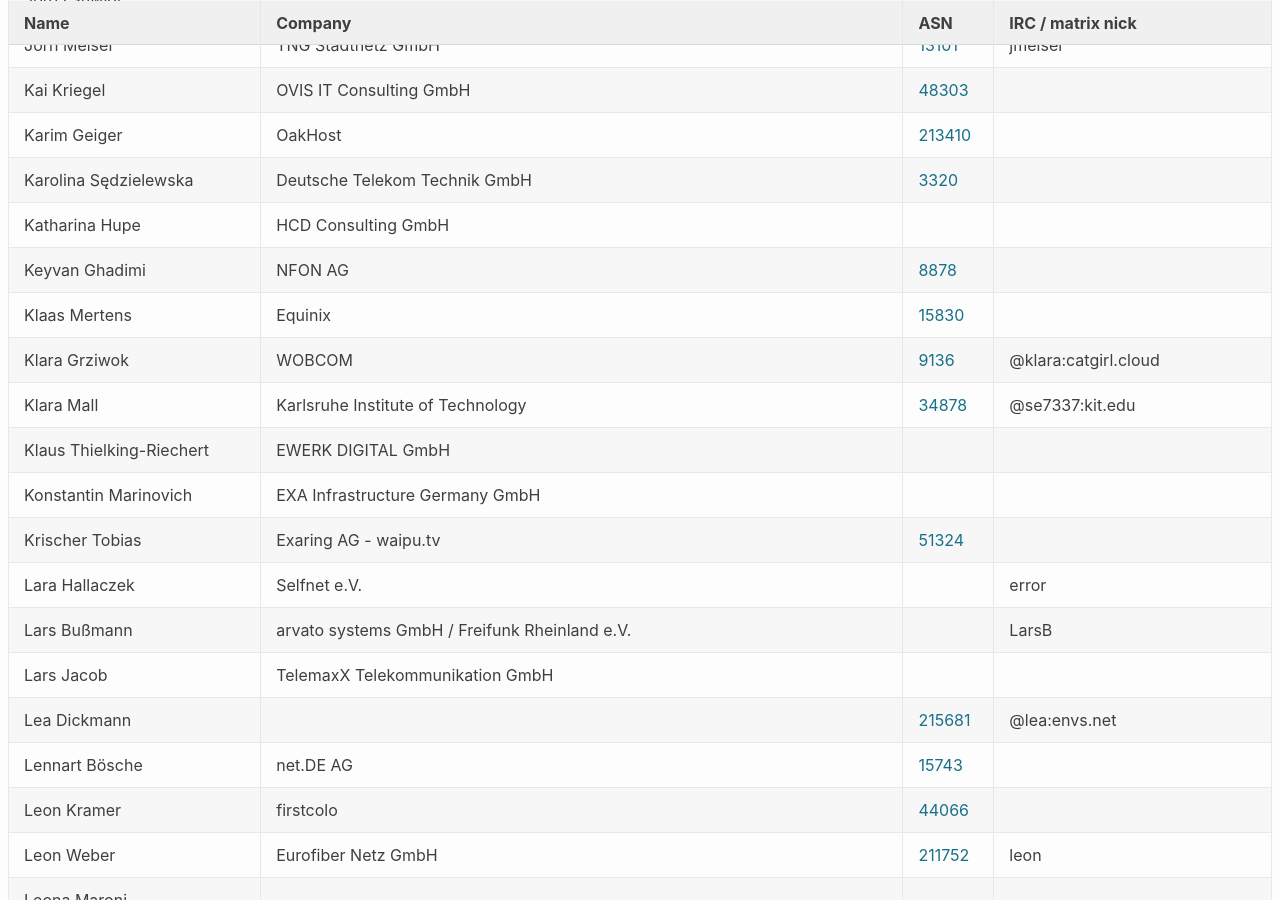
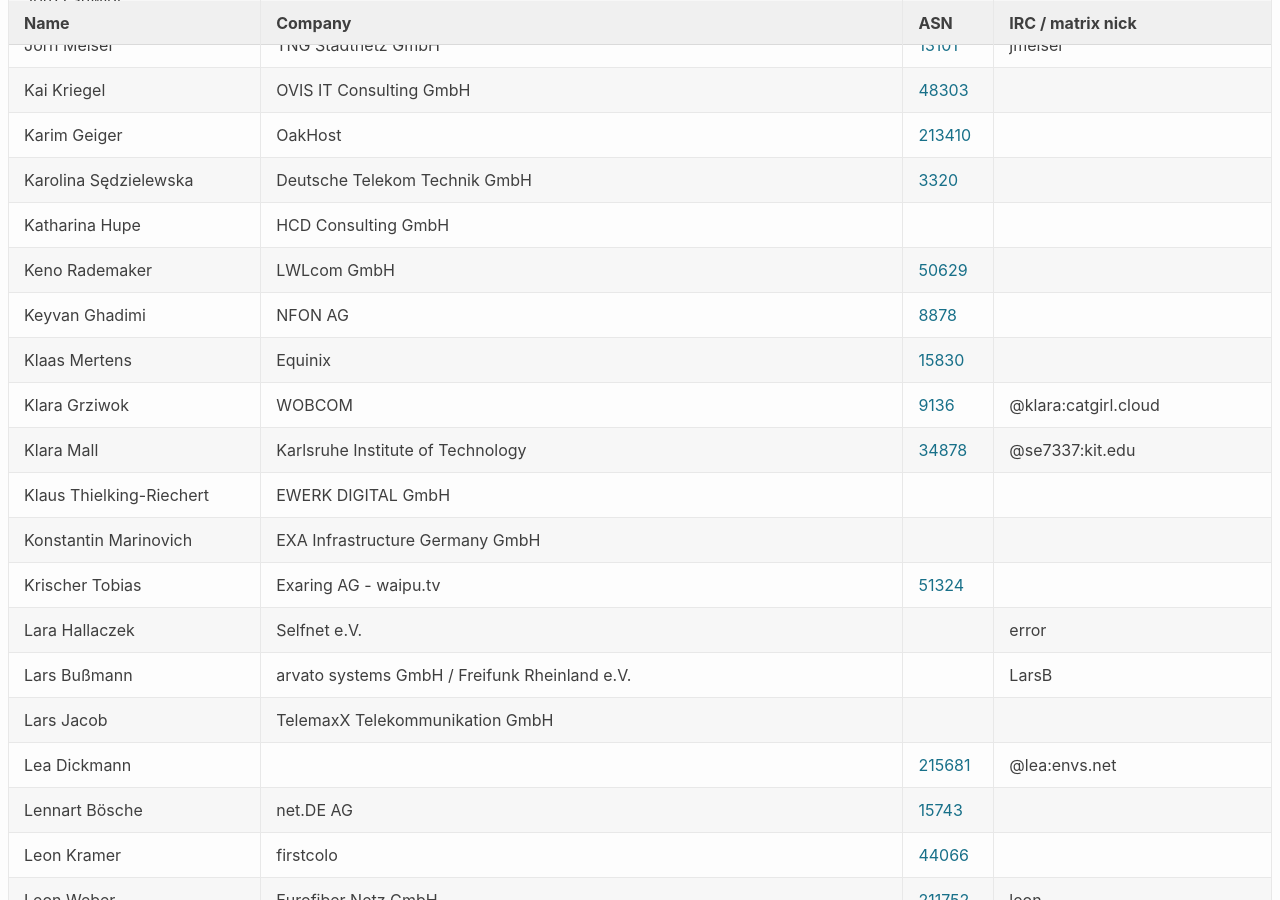
Before and after one commit to denog/pretix-attendeelist, a Jekyll site: the page built from denog17/index.markdown, in a window 1280 px wide and 900 px high, scrolled down 7804 px. Built offline with Jekyll 4.4.1, drawn with Linux system fonts in a browser that asks for light colours; some of the changed text lies outside the part shown.

Commit message:
Latest data: Tue Sep  2 14:49:16 UTC 2025

```diff
--- a/_data/attendees_denog17_onsite.json
+++ b/_data/attendees_denog17_onsite.json
@@ -1050,6 +1050,12 @@
     "asn": null
   },
   {
+    "name": "Keno Rademaker",
+    "company": "LWLcom GmbH",
+    "irc": null,
+    "asn": "50629"
+  },
+  {
     "name": "Keyvan Ghadimi",
     "company": "NFON AG",
     "irc": null,
@@ -1512,6 +1518,12 @@
     "asn": "30766"
   },
   {
+    "name": "Mirko Dettmann",
+    "company": "LWLcom GmbH",
+    "irc": null,
+    "asn": "50629"
+  },
+  {
     "name": "Molly Miller",
     "company": "Flying Circus Internet Operations GmbH",
     "irc": "molly",
```
